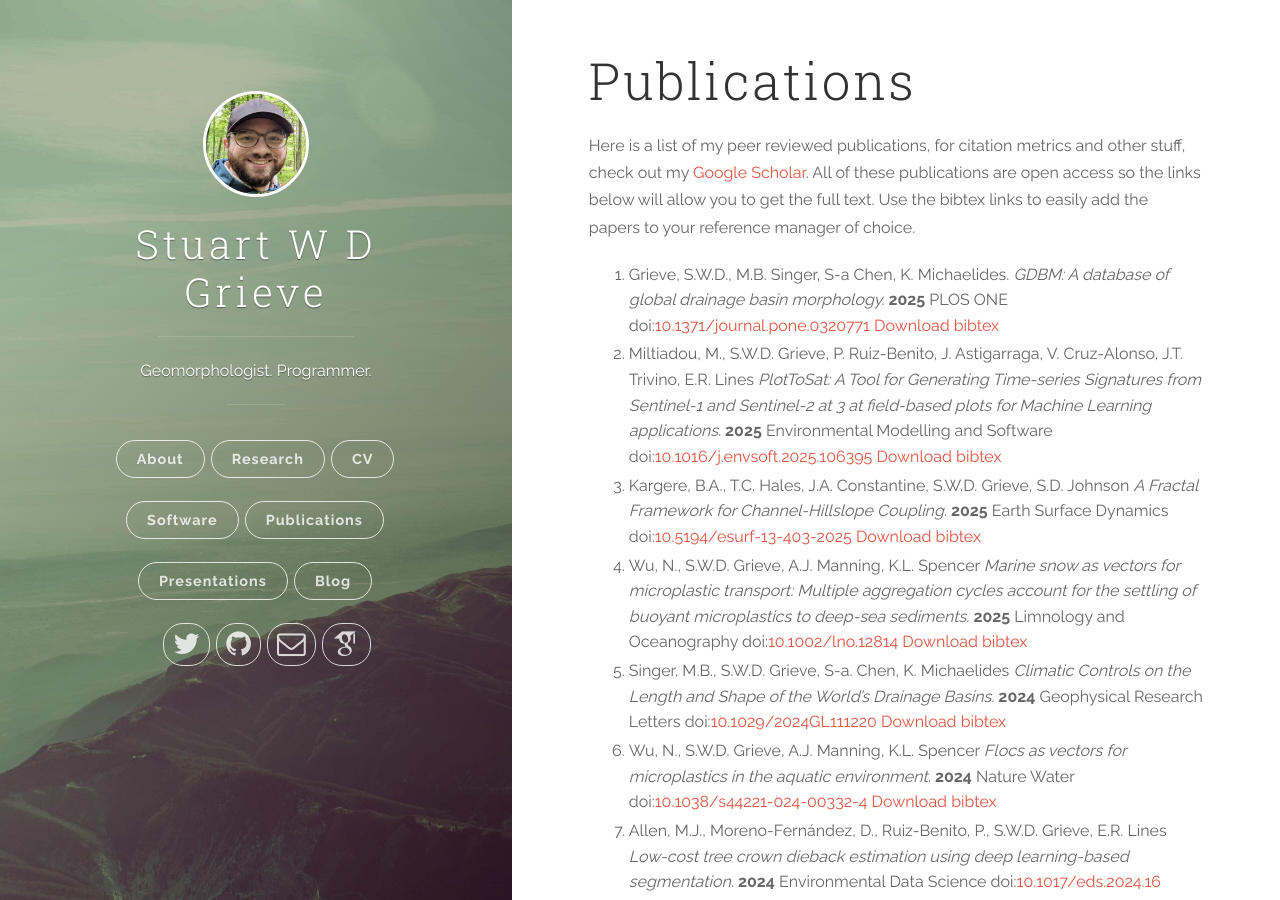
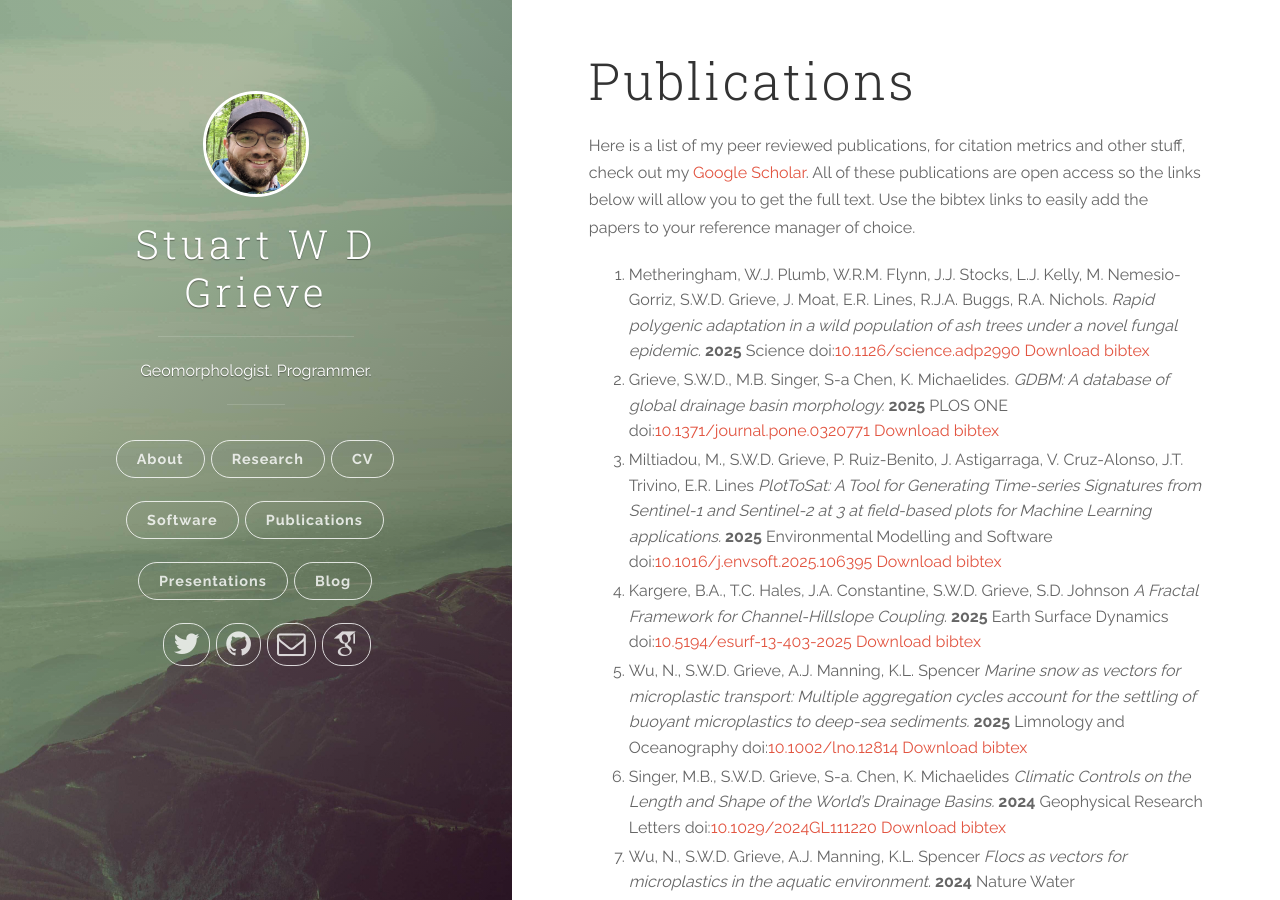
Before and after one commit to sgrieve/sgrieve.github.io, a Jekyll site: the page built from pubs.md, in a window 1280 px wide and 900 px high. Built offline with Jekyll 4.4.1, drawn with Linux system fonts in a browser that asks for light colours; nearby versions of some CDN libraries; some web fonts are replaced.

Commit message:
adding science paper

```diff
--- a/pubs.md
+++ b/pubs.md
@@ -6,6 +6,7 @@ permalink: pubs/
 
 Here is a list of my peer reviewed publications, for citation metrics and other stuff, check out my [Google Scholar](https://scholar.google.co.uk/citations?user=VwQbAzQAAAAJ&hl=en). All of these publications are open access so the links below will allow you to get the full text. Use the bibtex links to easily add the papers to your reference manager of choice.
 
+1. Metheringham, W.J. Plumb, W.R.M. Flynn, J.J. Stocks, L.J. Kelly, M. Nemesio-Gorriz, S.W.D. Grieve, J. Moat, E.R. Lines, R.J.A. Buggs, R.A. Nichols. *Rapid polygenic adaptation in a wild population of ash trees under a novel fungal epidemic.* **2025** Science doi:[10.1126/science.adp2990](https://doi.org/10.1126/science.adp2990) [Download bibtex](http://www.doi2bib.org/bib/10.1126/science.adp2990)
 1. Grieve, S.W.D., M.B. Singer, S-a Chen, K. Michaelides. *GDBM: A database of global drainage basin morphology.* **2025** PLOS ONE doi:[10.1371/journal.pone.0320771](https://doi.org/10.1371/journal.pone.0320771) [Download bibtex](http://www.doi2bib.org/bib/10.1371/journal.pone.0320771)
 1. Miltiadou, M., S.W.D. Grieve, P. Ruiz-Benito, J. Astigarraga, V. Cruz-Alonso, J.T. Trivino, E.R. Lines *PlotToSat: A Tool for Generating Time-series Signatures from Sentinel-1 and Sentinel-2 at 3 at field-based plots for Machine Learning applications.* **2025** Environmental Modelling and Software doi:[10.1016/j.envsoft.2025.106395](https://doi.org/10.1016/j.envsoft.2025.106395) [Download bibtex](http://www.doi2bib.org/bib/10.1016/j.envsoft.2025.106395)
 1. Kargere, B.A., T.C. Hales, J.A. Constantine, S.W.D. Grieve, S.D. Johnson *A Fractal Framework for Channel-Hillslope Coupling.* **2025** Earth Surface Dynamics doi:[10.5194/esurf-13-403-2025](https://doi.org/10.5194/esurf-13-403-2025) [Download bibtex](http://www.doi2bib.org/bib/10.5194/esurf-13-403-2025)
```
